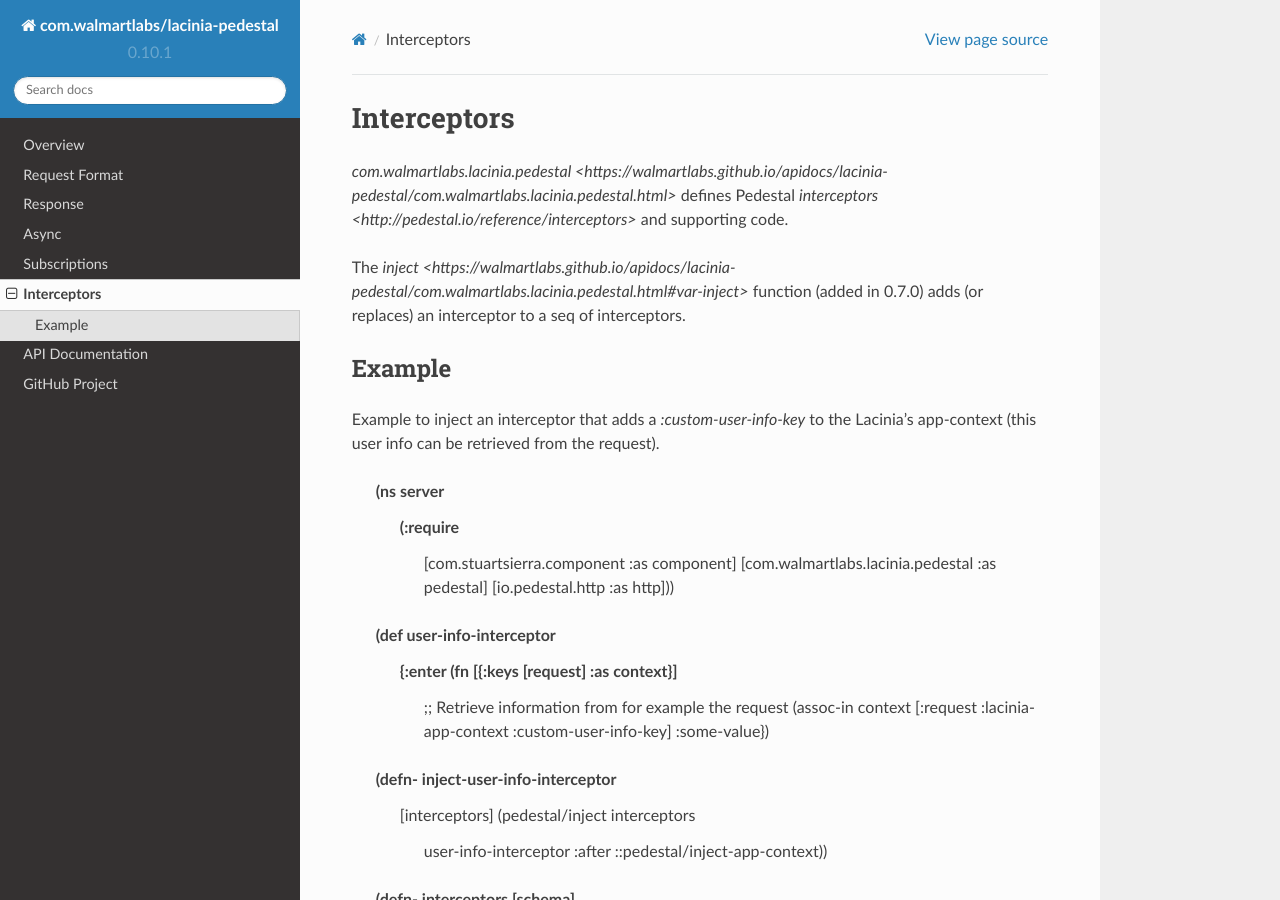
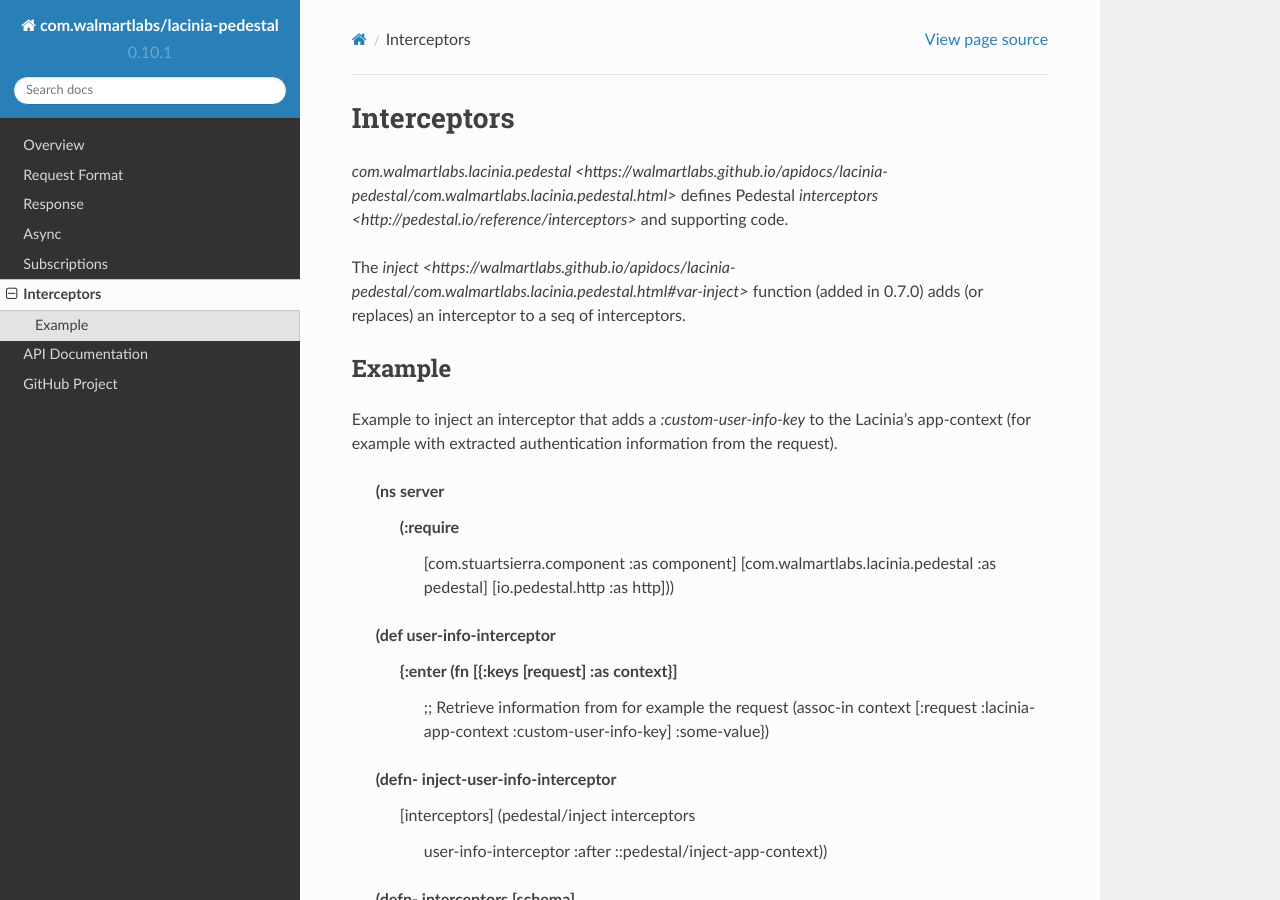
Before and after one commit to walmartlabs/lacinia-pedestal, a Sphinx documentation site: the page built from docs/interceptors.rst, in a window 1280 px wide and 900 px high. Built offline with Sphinx 7.4.7 and the Read the Docs theme 2.0.0, drawn with Linux system fonts in a browser that asks for light colours.

Commit message:
Extracted authentication info

```diff
--- a/docs/interceptors.rst
+++ b/docs/interceptors.rst
@@ -8,7 +8,7 @@
 Example
 --------
 
-Example to inject an interceptor that adds a `:custom-user-info-key` to the Lacinia's app-context (this user info can be retrieved from the request).
+Example to inject an interceptor that adds a `:custom-user-info-key` to the Lacinia's app-context (for example with extracted authentication information from the request).
 
     (ns server
       (:require
```
